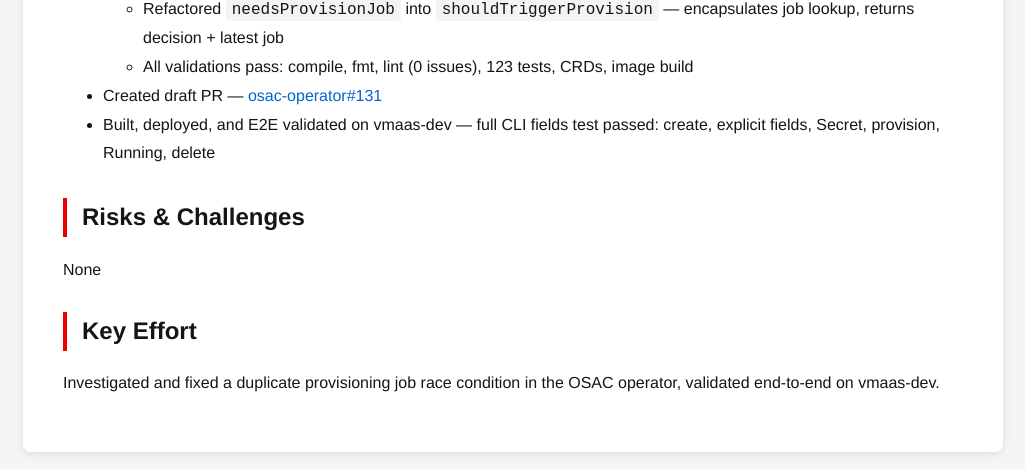
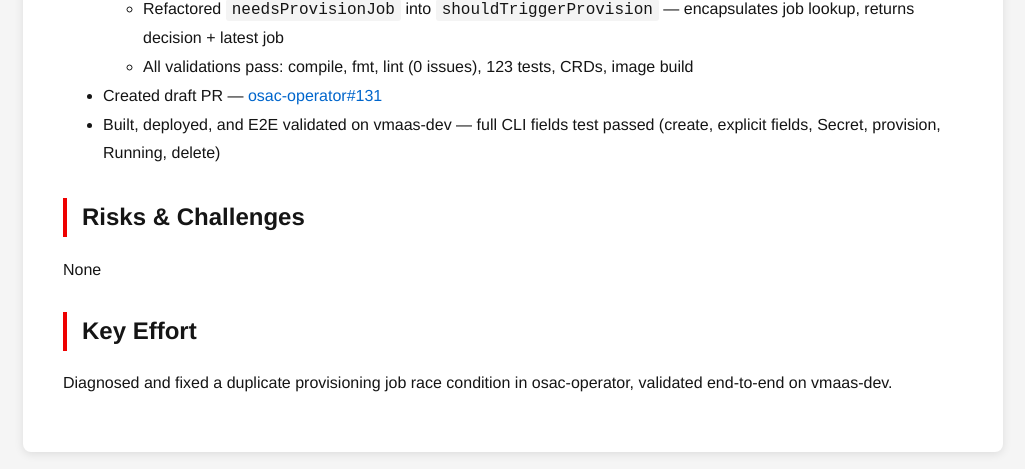
Before and after one commit to tzvatot/daily-status, a Jekyll site: the page built from 2026-03-08.md, in a window 1280 px wide. Shown: the part 444-913 px from the top of the page, without its empty margins (127-1152 px from the left). Built offline with Jekyll 4.4.1, drawn with Linux system fonts in a browser that asks for light colours.

Commit message:
Daily status update - 2026-03-08

```diff
--- a/2026-03-08.md
+++ b/2026-03-08.md
@@ -14,10 +14,10 @@
   - Refactored `needsProvisionJob` into `shouldTriggerProvision` — encapsulates job lookup, returns decision + latest job
   - All validations pass: compile, fmt, lint (0 issues), 123 tests, CRDs, image build
 - Created draft PR — [osac-operator#131](https://github.com/osac-project/osac-operator/pull/131)
-- Built, deployed, and E2E validated on vmaas-dev — full CLI fields test passed: create, explicit fields, Secret, provision, Running, delete
+- Built, deployed, and E2E validated on vmaas-dev — full CLI fields test passed (create, explicit fields, Secret, provision, Running, delete)
 
 ## Risks & Challenges
 None
 
 ## Key Effort
-Investigated and fixed a duplicate provisioning job race condition in the OSAC operator, validated end-to-end on vmaas-dev.
+Diagnosed and fixed a duplicate provisioning job race condition in osac-operator, validated end-to-end on vmaas-dev.
```
